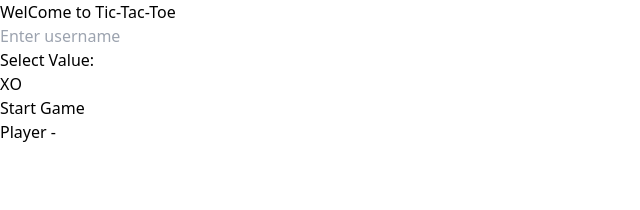
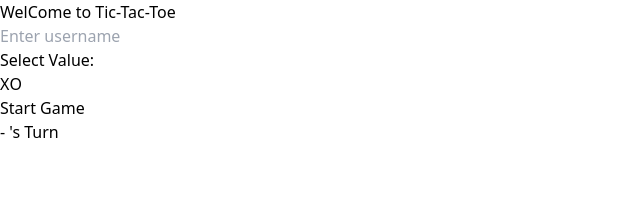
Before and after one commit to ayesharashid11/Tic-Tac-Toe-with-React, a React (Vite) app: page / in a window 1280 px wide. Shown: the top 210 px of the page, without its empty margins (0-640 px from the left). Built offline with nearby package versions, Linux system fonts and the light colour scheme.

Commit message:
feat: added delay in computrs turn for better UX experience.

```diff
--- a/src/App.jsx
+++ b/src/App.jsx
@@ -9,7 +9,7 @@ export default function App() {
   const [showModal, setshowModal] = useState(true);
   const [username, setusername] = useState('');
   const [userSymbol, setUserSymbol] = useState('');
-  const computerSymbol = userSymbol == 'X'? 'O' :'X'
+  const computerSymbol = userSymbol == 'X' ? 'O' : 'X'
   const handleShow = () => {
     setshowModal(false);
   }
@@ -19,24 +19,26 @@ export default function App() {
     newBox[index] = userSymbol;
     setBox(newBox);
     setPlayer(!player);
-    computerMove(newBox)
+
     const calculatedWinner = Winner(newBox);
     if (calculatedWinner) {
       setWinner(calculatedWinner);
     }
     else if (!newBox.includes(null)) {
       setDraw('Its a Draw!')
+    } else {
+      setTimeout(() => computerMove(newBox), 500);
     }
   }
-  const computerMove = (box) =>{
-    const emptyArray = [] ;
+  const computerMove = (box) => {
+    const emptyArray = [];
     for (let i = 0; i < box.length; i++) {
-      if(box[i] == null){
+      if (box[i] == null) {
         emptyArray.push(i);
       }
     }
     const randomIndex = emptyArray[(Math.floor(Math.random() * emptyArray.length))]
-      box[randomIndex] =  computerSymbol;
+    box[randomIndex] = computerSymbol;
     setBox(box)
     setPlayer(true);
 
@@ -61,16 +63,16 @@ export default function App() {
             <div className='w-1/ bg-pink-900 p-5 rounded-3xl'>
               <h2 className="text-lg flex items-center p-2 justify-center font-bold text-orange-100">WelCome to Tic-Tac-Toe</h2>
               <input type='text' className='p-3 rounded-lg w-full' placeholder='Enter username'
-              onChange={(e)=> setusername(e.target.value)} />
+                onChange={(e) => setusername(e.target.value)} />
 
               <div className="mt-4 flex gap-2">
                 <p className='p-2 text-xl font-bold text-amber-100'>Select Value:</p>
-                <button type="button" onClick={()=>setUserSymbol('X')}
+                <button type="button" onClick={() => setUserSymbol('X')}
                   className={`rounded bg-green-50 px-4 py-2 text-sm font-medium
                 ${userSymbol === 'X' ? 'bg-green-600 text-white' : 'bg-green-50 text-green-600'}`}>
                   X
                 </button>
-                <button type="button" onClick={()=>setUserSymbol('O')}
+                <button type="button" onClick={() => setUserSymbol('O')}
                   className={`rounded bg-green-50 px-4 py-2 text-sm font-medium
                   ${userSymbol === 'O' ? 'bg-green-600 text-white' : 'bg-green-50 text-green-600'}`}>
                   O
@@ -91,7 +93,13 @@ export default function App() {
           {draw}
         </div>
         <div className="text-2xl font-semibold text-white mb-6">
-          Player  {username } - {player ? userSymbol : computerSymbol}</div>
+          {player ? (
+            <span>{username} - {userSymbol}'s Turn</span>
+          ) : (
+            <span>Computer's Turn - {computerSymbol}</span>
+          )}
+
+        </div>
         <div className="grid grid-cols-3 gap-2 p-4 bg-white bg-opacity-20 backdrop-blur-md rounded-lg shadow-lg">
           {
             box.map((value, index) => (
```
Lines whose indentation alone changed are shown as unchanged.
